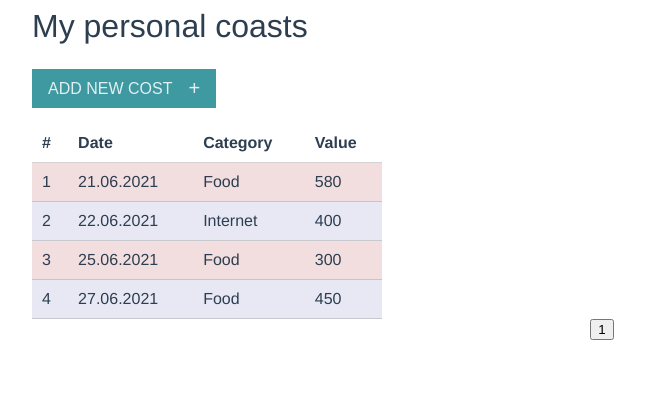
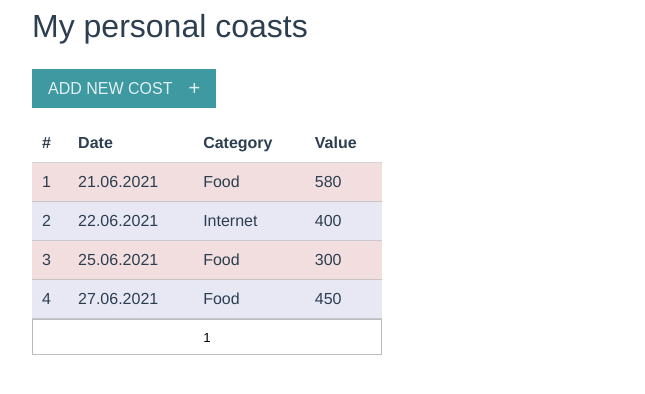
Before and after one commit to AleR111/Vue, a Vue app in the folder lesson3/hm3/mycosts/: page / in a window 1280 px wide. Shown: the top 394 px of the page, without its empty margins (38-683 px from the left). Built offline with nearby package versions, Linux system fonts and the light colour scheme.

Commit message:
pagination done

```diff
--- a/lesson3/hm3/mycosts/src/App.vue
+++ b/lesson3/hm3/mycosts/src/App.vue
@@ -1,9 +1,10 @@
 <template>
   <div id="app">
     <header class="header">My personal coasts</header>
-    <button class="btn-show" @click="showAddForm = !showAddForm"><span class="text-span">ADD NEW COST</span> <span class="plus">+</span></button>
+    <button class="btn-show" @click="showAddForm = !showAddForm"><span class="text-span">ADD NEW COST</span> <span
+        class="plus">+</span></button>
     <AddForm v-show="showAddForm" @addData="addData"/>
-    <CostsList :costsList="costsList"/>
+    <CostsList :costsList="displayedCostsList"/>
     <Pagination :amountPages="amountPages" @showPage="showPage"/>
   </div>
 </template>
@@ -24,6 +25,7 @@ export default {
   data() {
     return {
       costsList: [],
+      displayedCostsList: [],
       showAddForm: false,
       amountRows: 5,
       amountPages: null
@@ -55,19 +57,30 @@ export default {
       ]
     },
     addData(data) {
-      this.costsList = [...this.costsList, data];
-      this.setAmountPages()
+      this.costsList = [data, ...this.costsList];
+      this.setAmountPages();
+      this.showPage(1)
     },
     setAmountPages() {
       this.amountPages = this.amountPages = Math.ceil(this.costsList.length / this.amountRows)
     },
     showPage(num) {
-      console.log(num)
+      this.displayedCostsList = [];
+      const fromElem = num * this.amountRows - this.amountRows;
+      const toElem = num * this.amountRows - 1;
+
+      this.costsList.forEach((elem, idx) => {
+        if (idx >= fromElem && idx <= toElem) {
+          elem.index = idx;
+          this.displayedCostsList.push(elem);
+        }
+      })
     }
   },
   created() {
     this.costsList = this.fetchData();
-    this.setAmountPages()
+    this.setAmountPages();
+    this.showPage(1)
   }
 }
 </script>
@@ -78,6 +91,7 @@ export default {
   text-align: left;
   margin-bottom: 24px;
 }
+
 #app {
   max-width: 1140px;
   margin: 0 auto;
@@ -88,6 +102,7 @@ export default {
   color: #2c3e50;
   //margin-top: 60px;
 }
+
 .btn-show {
   font-size: 16px;
   color: rgba(255, 255, 255, 0.85);
@@ -98,9 +113,11 @@ export default {
   padding: 8px 16px;
   margin-bottom: 16px;
 }
+
 .btn-show:hover {
   cursor: pointer;
 }
+
 .plus {
   font-size: 20px;
   padding-left: 16px;
--- a/lesson3/hm3/mycosts/src/components/CostsList.vue
+++ b/lesson3/hm3/mycosts/src/components/CostsList.vue
@@ -18,7 +18,7 @@
       <tr class="tr" v-for="(elem, idx) in costsList"
           :key="idx"
       >
-        <td class="td">{{ idx + 1 }}</td>
+        <td class="td">{{ elem.index + 1 }}</td>
         <td class="td">{{ elem.date }}</td>
         <td class="td">{{ elem.category }}</td>
         <td class="td">{{ elem.value }}</td>
--- a/lesson3/hm3/mycosts/src/components/Pagination.vue
+++ b/lesson3/hm3/mycosts/src/components/Pagination.vue
@@ -1,6 +1,6 @@
 <template>
-  <div>
-    <button v-for="elem in amountPages"
+  <div class="page-box">
+    <button class="btn-page" v-for="elem in amountPages"
             :key="elem"
             @click="setNumberPage(elem)"
     >
@@ -27,5 +27,18 @@ export default {
 </script>
 
 <style scoped>
-
+.page-box {
+  width: 350px;
+  border: 1px solid rgba(154, 154, 154, 0.66);
+  box-sizing: border-box;
+  padding: 8px 16px;
+}
+.btn-page {
+  border: none;
+  background-color: #fff;
+}
+.btn-page:hover {
+  cursor: pointer;
+  color: #3e99a1;
+}
 </style>
```
